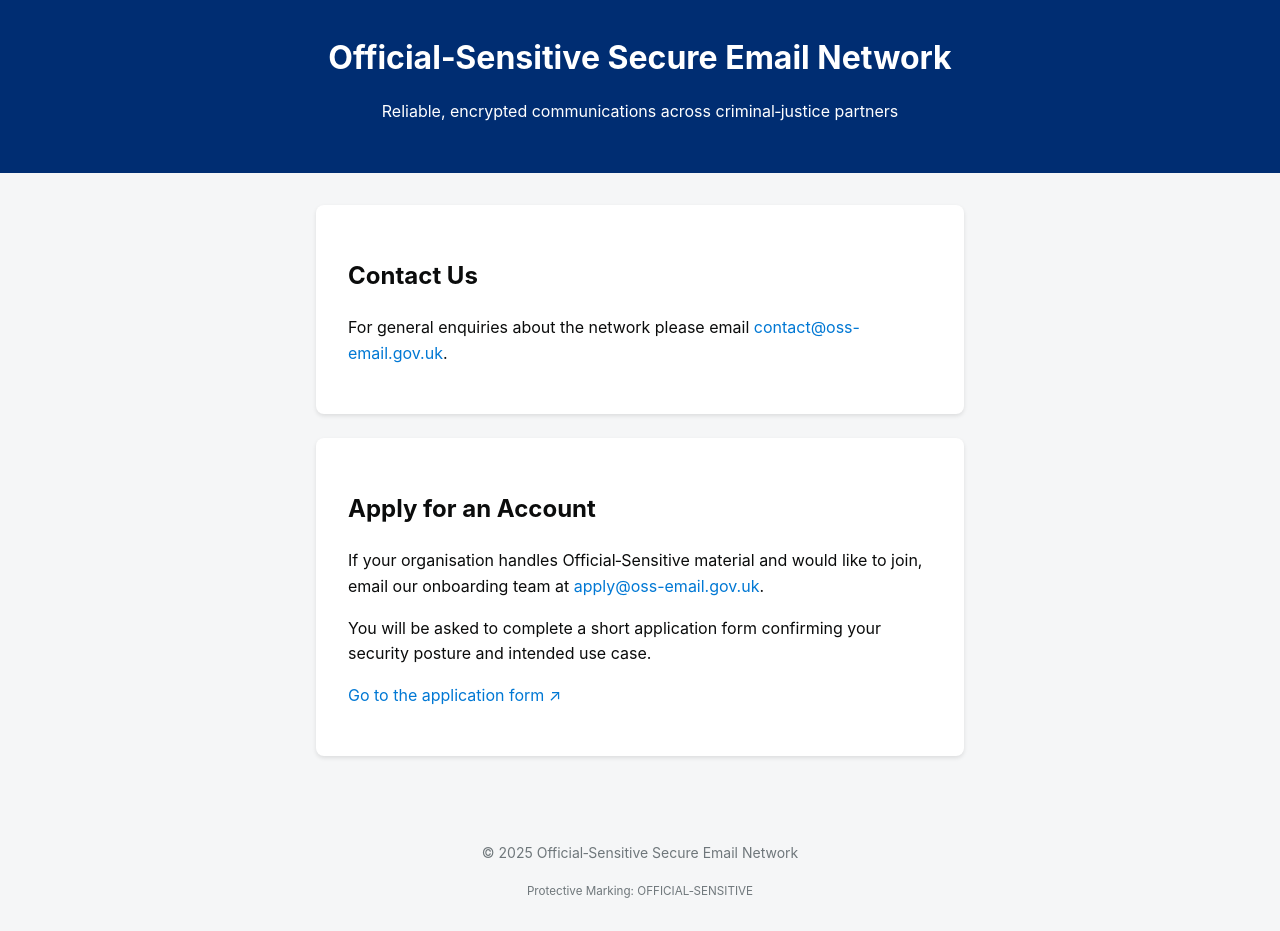
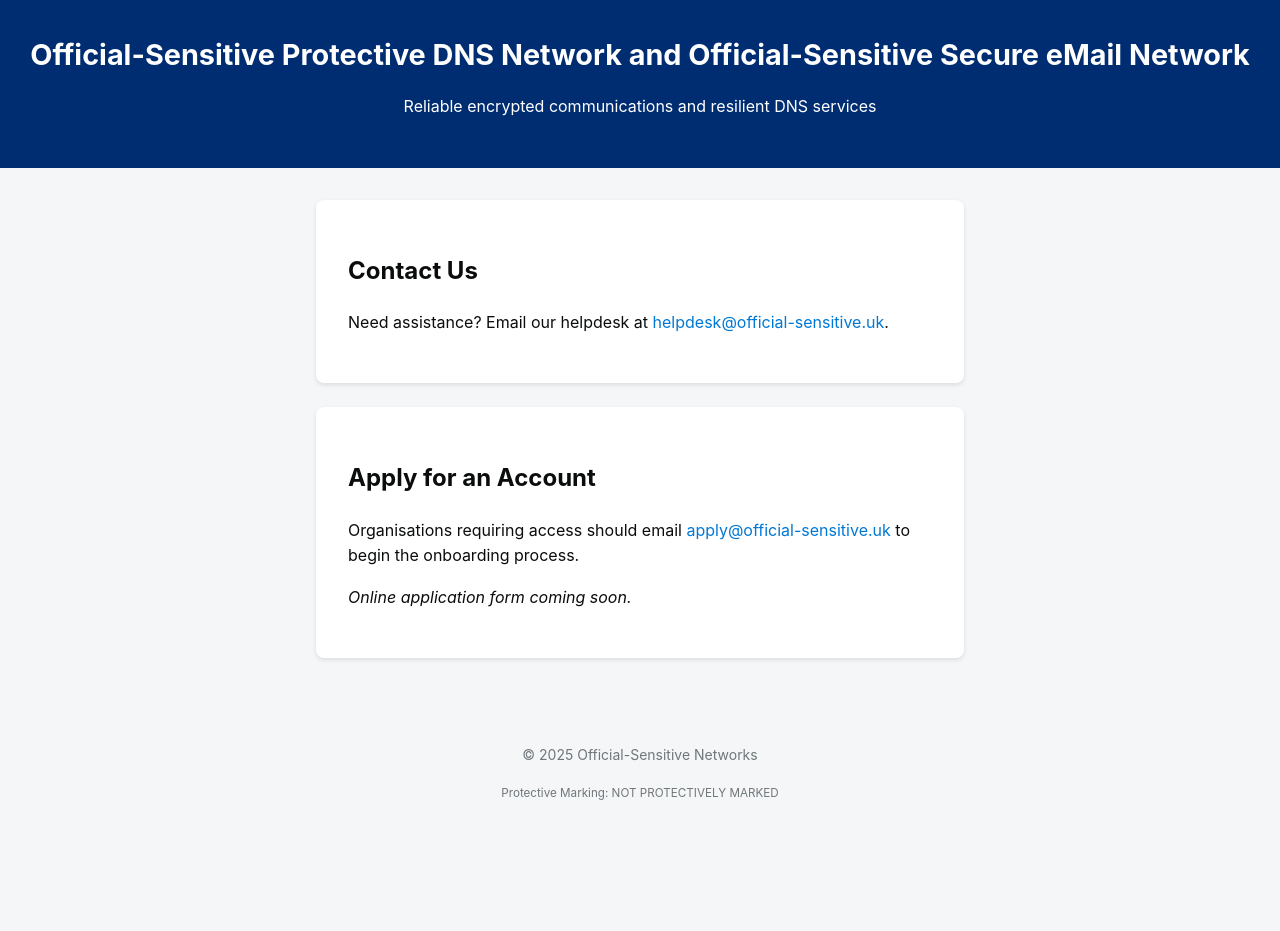
Before and after one commit to official-sensitive-pdns/website, a plain HTML site: page index.html in a window 1280 px wide. After the commit the page ends 833 px from the top, so only its background shows below. Drawn offline with Linux system fonts and the light colour scheme.

Commit message:
Update index.html
Signed-off-by: Ryan Jarvis <84692125+legaleagleryan@users.noreply.github.com>

```diff
--- a/index.html
+++ b/index.html
@@ -3,11 +3,7 @@
 <head>
   <meta charset="UTF-8">
   <meta name="viewport" content="width=device-width, initial-scale=1">
-  <title>Official‑Sensitive Secure Email Network</title>
-  <!--
-    Replace the placeholder email addresses and form URL below with your own values
-    before deploying to GitHub Pages.
-  -->
+  <title>Official-Sensitive Protective DNS Network and Official-Sensitive Secure eMail Network</title>
   <style>
     :root {
       --primary:#002d72;      /* dark blue */
@@ -34,7 +30,7 @@
     }
     header h1{
       margin:0;
-      font-size:2rem;
+      font-size:1.8rem;
     }
     main{
       flex:1;
@@ -66,25 +62,24 @@
 </head>
 <body>
   <header>
-    <h1>Official‑Sensitive Secure Email Network</h1>
-    <p>Reliable, encrypted communications across criminal‑justice partners</p>
+    <h1>Official-Sensitive Protective DNS Network and Official-Sensitive Secure eMail Network</h1>
+    <p>Reliable encrypted communications and resilient DNS services</p>
   </header>
   <main>
     <section class="card">
       <h2>Contact Us</h2>
-      <p>For general enquiries about the network please email <a href="mailto:contact@oss-email.gov.uk">contact@oss-email.gov.uk</a>.</p>
+      <p>Need assistance? Email our helpdesk at <a href="mailto:helpdesk@official-sensitive.uk">helpdesk@official-sensitive.uk</a>.</p>
     </section>
 
     <section class="card">
       <h2>Apply for an Account</h2>
-      <p>If your organisation handles Official‑Sensitive material and would like to join, email our onboarding team at <a href="mailto:apply@oss-email.gov.uk">apply@oss-email.gov.uk</a>.</p>
-      <p>You will be asked to complete a short application form confirming your security posture and intended use case.</p>
-      <p><a href="https://example.com/oss-enrolment-form" target="_blank" rel="noopener">Go to the application form ↗</a></p>
+      <p>Organisations requiring access should email <a href="mailto:apply@official-sensitive.uk">apply@official-sensitive.uk</a> to begin the onboarding process.</p>
+      <p><em>Online application form coming soon.</em></p>
     </section>
   </main>
   <footer>
-    <p>&copy; 2025 Official‑Sensitive Secure Email Network</p>
-    <p><small>Protective Marking: OFFICIAL‑SENSITIVE</small></p>
+    <p>&copy; 2025 Official-Sensitive Networks</p>
+    <p><small>Protective Marking: NOT PROTECTIVELY MARKED</small></p>
   </footer>
 </body>
 </html>
```
